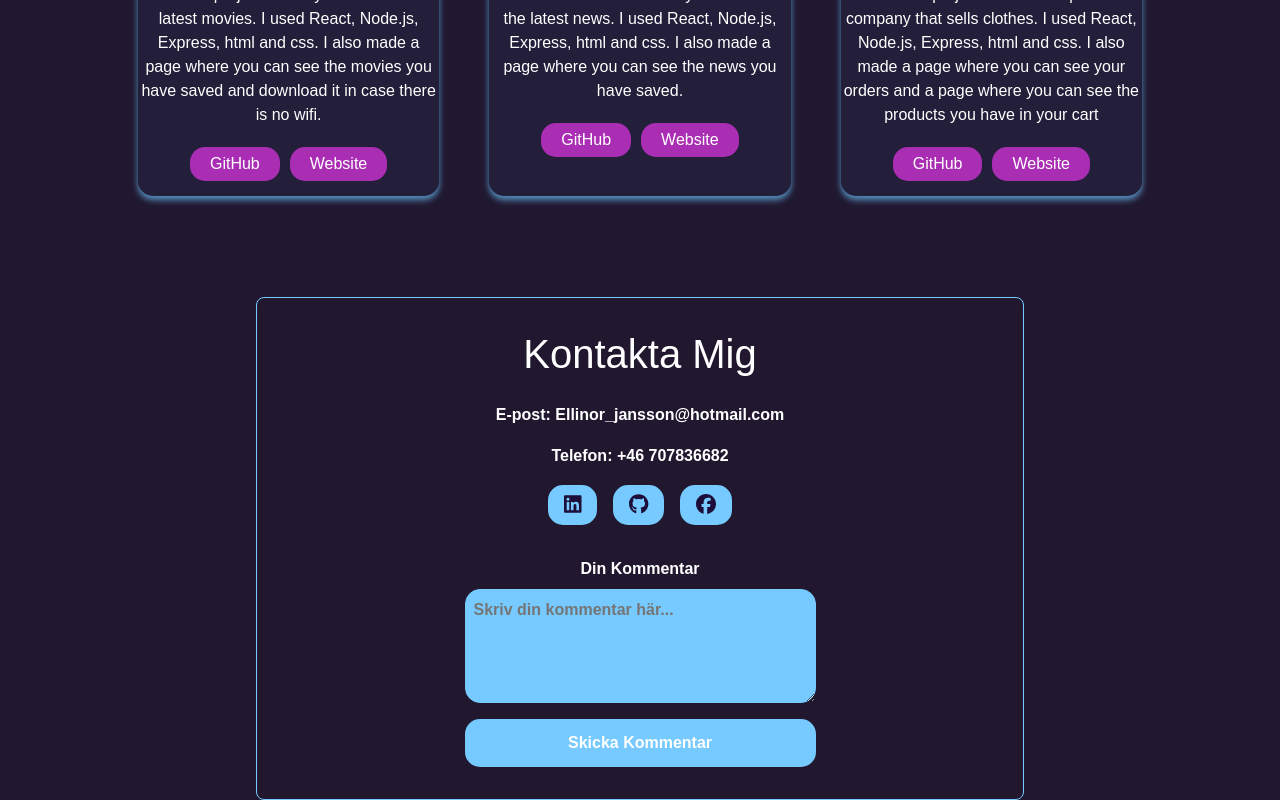
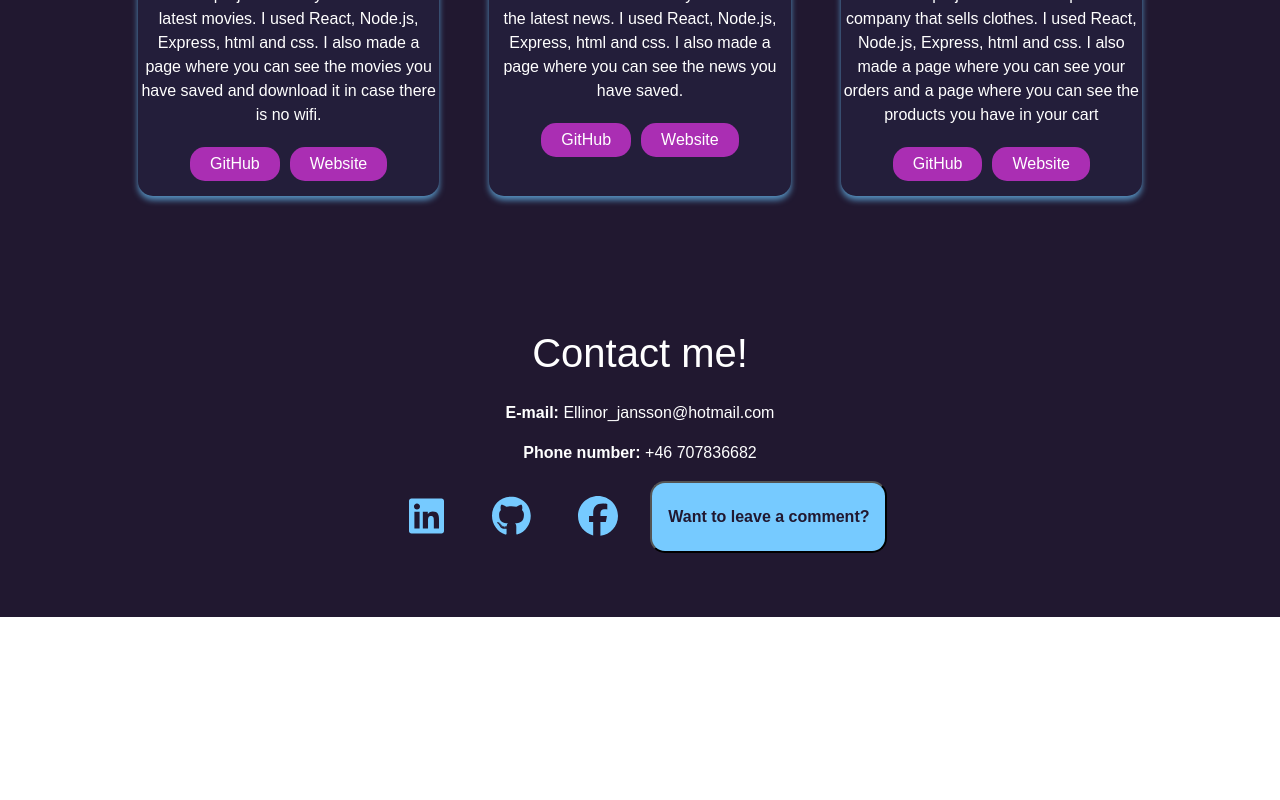
Before and after one commit to ellinorjanssonl/viteportfolio, a React (Vite) app: page / in a window 1280 px wide. Shown: the part 1609-2409 px from the top of the page. After the commit the page ends 2226 px from the top, so only its background shows below. Built offline with nearby package versions, Linux system fonts and the light colour scheme.

Commit message:
contact form

```diff
--- a/src/components/Contact/Contact.jsx
+++ b/src/components/Contact/Contact.jsx
@@ -6,6 +6,7 @@ import { faLinkedin, faGithub, faFacebook } from '@fortawesome/free-brands-svg-i
 
 export const Contact = () => {
   const [comment, setComment] = useState(""); // Hantera användarens kommentar
+  const [formVisible, setFormVisible] = useState(false); // State för att hantera formulärets synlighet
 
   // Hantera formulärets submit-händelse
   const handleSubmit = (e) => {
@@ -15,7 +16,7 @@ export const Contact = () => {
     const form = new FormData();
     form.append("message", comment);
 
-    fetch("https://formspree.io/f/myyrwayj", { // Ersätt 'yourFormId' med din faktiska Formspree ID
+    fetch("https://formspree.io/f/myyrwayj", {
       method: "POST",
       body: form,
       headers: {
@@ -24,7 +25,7 @@ export const Contact = () => {
     })
     .then(response => {
       if (response.ok) {
-        response.status(200).send("Thank you!");
+        alert("Thank you!");
         setComment(""); // Återställer kommentarfältet
       } else {
         alert("Please, try again!");
@@ -32,23 +33,17 @@ export const Contact = () => {
     });
   };
 
+  // Funktion för att växla synligheten av formuläret
+  const toggleFormVisibility = () => {
+    setFormVisible(!formVisible);
+  };
+
   return (
-    <motion.div
-      id="contact"
-      className={styles.contactContainer}
-      initial={{ opacity: 0, y: 20 }}
-      animate={{ opacity: 1, y: 0 }}
-      transition={{ duration: 0.5 }}
-    >
-      <h1 className={styles.contactHeader}>Kontakta Mig</h1>
-      <motion.div
-        className={styles.contactInfo}
-        initial={{ opacity: 0 }}
-        animate={{ opacity: 1 }}
-        transition={{ delay: 0.5 }}
-      >
-        <p><strong>E-post:</strong> Ellinor_jansson@hotmail.com</p>
-        <p><strong>Telefon:</strong> +46 707836682</p>
+    <div id="contact" className={styles.contact}>
+
+      <h1 className={styles.contactHeader}>Contact me!</h1>
+      <p><strong>E-mail:</strong> Ellinor_jansson@hotmail.com</p>
+      <p><strong>Phone number:</strong> +46 707836682</p>
 
       <div className={styles.socialMediaLinks}>
         <a href="https://www.linkedin.com/in/dinprofil" target="_blank" rel="noopener noreferrer">
@@ -60,19 +55,34 @@ export const Contact = () => {
         <a href="https://www.facebook.com/dinprofil" target="_blank" rel="noopener noreferrer">
           <FontAwesomeIcon icon={faFacebook} size="lg" />
         </a>
+        {!formVisible && ( // Button is only shown if formVisible is false
+        <button onClick={toggleFormVisibility} className={styles.contactButton}>Want to leave a comment?</button>
+      )}
       </div>
 
-    </motion.div><form className={styles.contactForm} onSubmit={handleSubmit}>
-        <label htmlFor="userComment">Din Kommentar</label>
+
+
+      {formVisible && (
+        <motion.div
+          className={styles.contactFormContainer}
+          initial={{ scale: 0.9, opacity: 0 }}
+          animate={{ scale: 1, opacity: 2 }}
+          transition={{ duration: 1.5 }}
+        >
+          <form className={styles.contactForm} onSubmit={handleSubmit}>
+            <label htmlFor="userComment">Leave a comment!</label>
             <textarea
               id="userComment"
               name="comment"
               rows="4"
-          placeholder="Skriv din kommentar här..."
+              placeholder="Write your comment here..."
               value={comment}
-          onChange={(e) => setComment(e.target.value)}></textarea>
-        <button type="submit">Skicka Kommentar</button>
+              onChange={(e) => setComment(e.target.value)}
+            ></textarea>
+            <button type="submit">Send</button>
           </form>
         </motion.div>
+      )}
+    </div>
   );
 };
--- a/src/components/Contact/Contact.module.css
+++ b/src/components/Contact/Contact.module.css
@@ -1,13 +1,9 @@
 @import "../../vars.css";
 
 /* Contact.module.css */
-.contactContainer {
-    max-width: 60%;
+.contact {
     margin: 0 auto;
     padding: 2rem;
-    background: var(--color-bg);
-    border: 1px solid #76caff;
-    border-radius: 8px;
   }
 
   .contactHeader {
@@ -38,15 +34,17 @@
 
   .socialMediaLinks a {
     text-decoration: none;
-    color:#1c0d39;
-    background: #76caff;
-    padding: 0.5rem 1rem;
+    font-size: 2rem;
+    color:#76caff;
+    padding: 0.75rem 1rem;
     border-radius: 15px;
-    transition: background-color 0.3s ease;
+    transition: background-color 0.7s ease;
+    transition: transform 0.5s ease;
   }
 
   .socialMediaLinks a:hover {
-    background: #75d5ff;
+    color:#ff63f7;
+    transform: scale(1.2);
   }
 
   .contactForm {
@@ -57,34 +55,52 @@
   .contactForm label {
     text-align: center;
     font-size: 1rem;
-    font-weight: bold;
     margin-bottom: 0.5rem;
     color: #ffffff;
   }
 
   .contactForm textarea {
-    background:#76caff;
-    width: 50%;
+    background-color: #ffffff;
+    width: 30%;
     align-self: center;
     font-size: 1rem;
     font-weight: bold;
     padding: 0.5rem;
     margin-bottom: 1rem;
-    border: 1px solid #76caff;
+    border: 1px solid #0e091e;
     border-radius: 15px;
     resize: vertical;
   }
+
+  .contactButton {
+    align-content: center;
+    padding: 0.5rem 1rem;
+    font-size: 1rem;
+    font-weight: bold;
+    background: #76caff;
+    color: var(--color-bg);
+    font-size: 1rem;
+    border-radius: 15px;
+    transition: background-color 0.7s ease;
+    transition: transform 0.5s ease;
+  }
+
+    .contactButton:hover {
+        background: #ff63f7;
+        transform: scale(1.1);
+    }
+
 
   .contactForm button {
     font-size: 1rem;
     font-weight: bold;
     align-self: center;
     cursor: pointer;
-    width: 50%;
+    width: 10%;
     background: #76caff;
-    color: #fff;
+    color: var(--color-bg);
     border: none;
-    padding: 0.75rem 1.5rem;
+    padding: 0.5rem;
     font-size: 1rem;
     border-radius: 15px;
     transition: background-color 0.3s ease;
```
Lines whose indentation alone changed are shown as unchanged.
